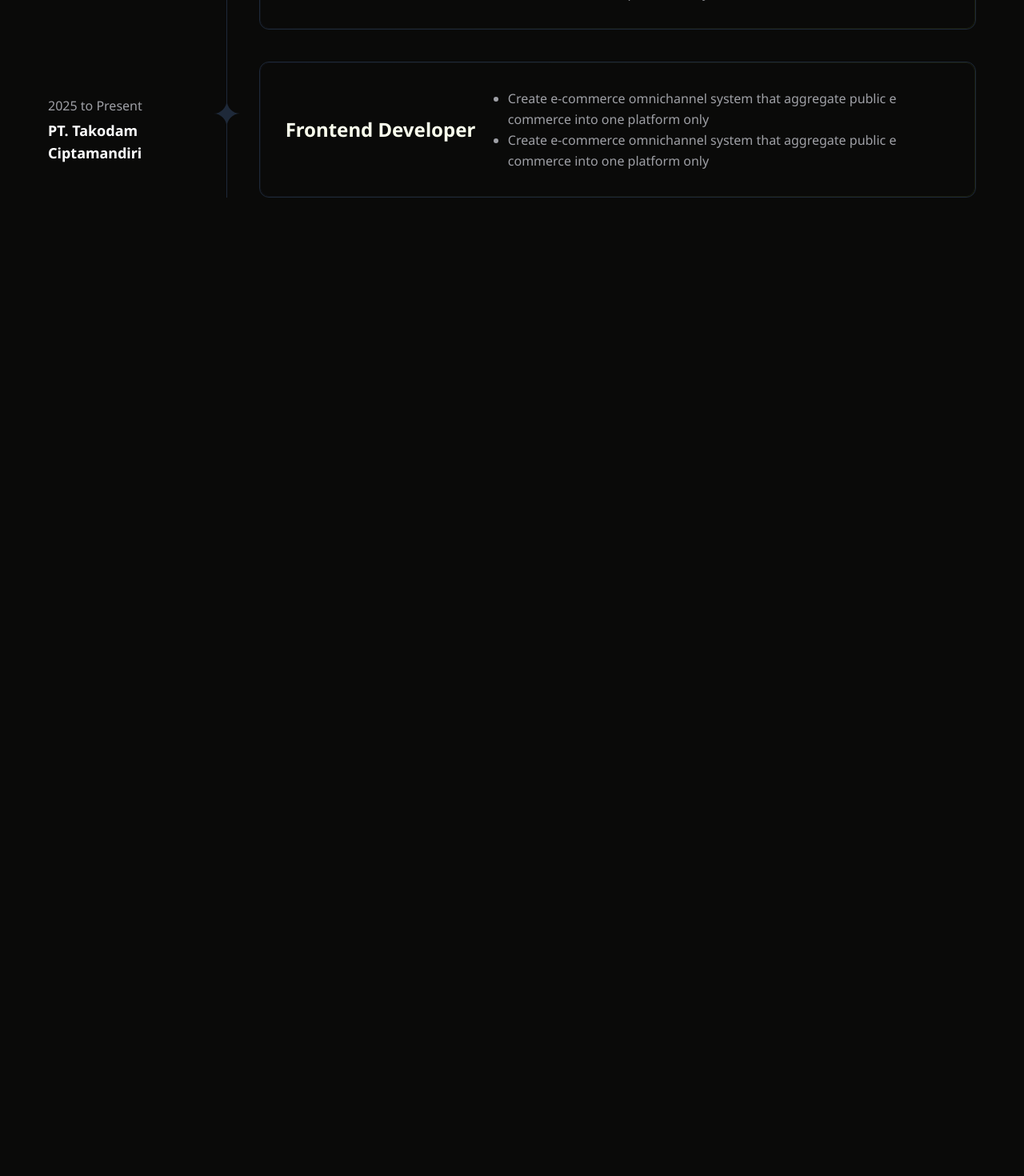
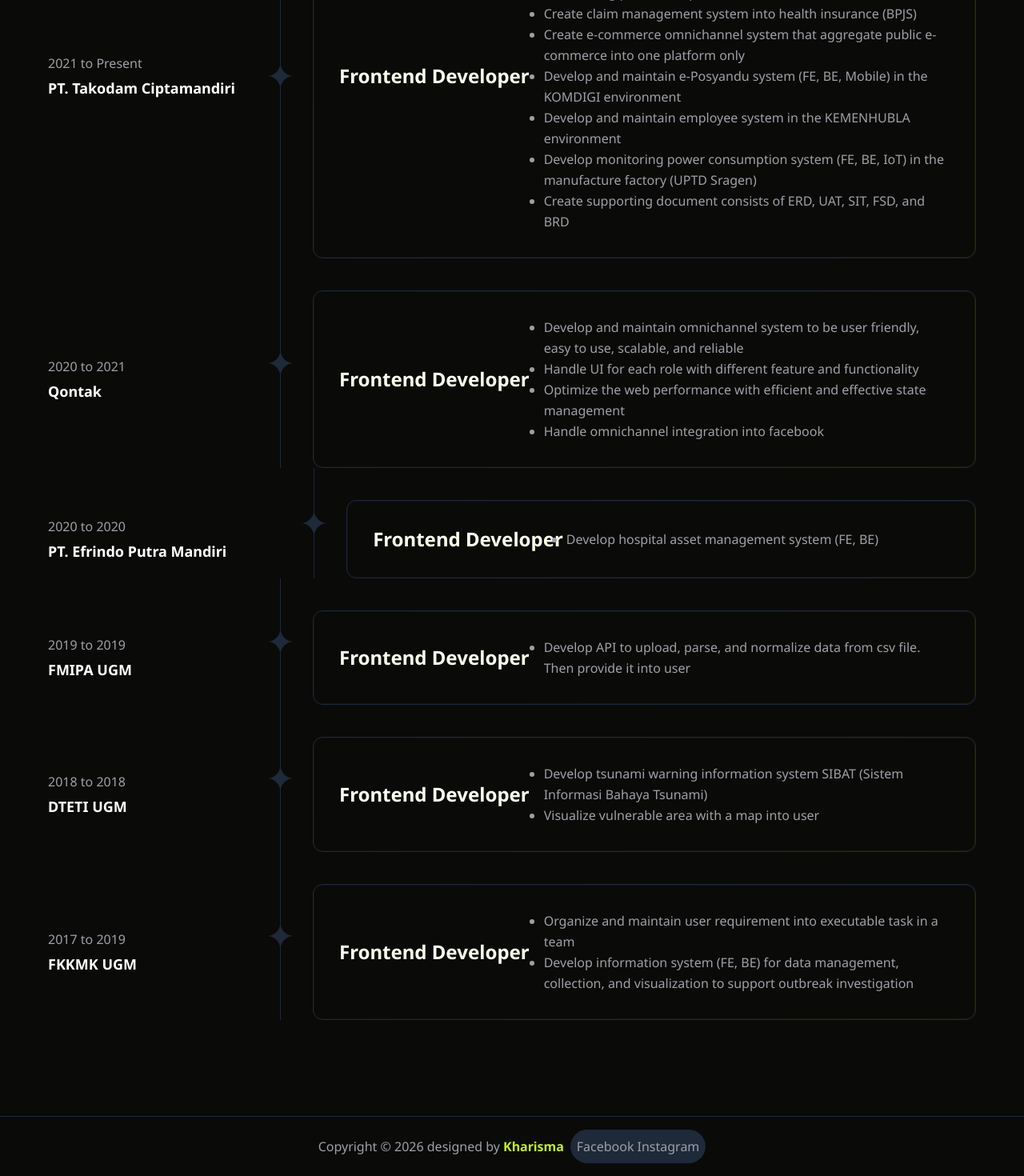
Before and after one commit to kharismaprasetya/cv_profile, a Next.js app: page / in a window 1280 px wide. Shown: the part 1184-2654 px from the top of the page at 80% size. Before the commit the page ends 1551 px from the top, so only its background shows below. Built offline with nearby package versions, Linux system fonts and the light colour scheme.

Commit message:
WIP finished experience, on going footer

```diff
--- a/app/page.tsx
+++ b/app/page.tsx
@@ -1,12 +1,14 @@
 // import Image from "next/image";
+import Experience from "@/components/experience/Experience";
+import Footer from "@/components/footer/Footer";
 import Introduction from "@/components/introduction/Introduction";
-import Experience from "@/components/experience/Experience";
 
 export default function Home() {
   return (
     <div>
       <Introduction />
       <Experience />
+      <Footer />
     </div>
     // <div className="flex min-h-screen items-center justify-center bg-zinc-50 font-sans dark:bg-black">
     //   <main className="flex min-h-screen w-full max-w-3xl flex-col items-center justify-between py-32 px-16 bg-white dark:bg-black sm:items-start">
--- a/components/experience/Experience.tsx
+++ b/components/experience/Experience.tsx
@@ -4,21 +4,63 @@ import AsteriskIcon from "@/components/icon/AsteriskIcon";
 export default function Experience() {
   const experiences = [
     {
-      year: "2025 to Present",
+      year: "2021 to Present",
       company: "PT. Takodam Ciptamandiri",
-      position: "Frontend Developer",
+      position: "Software Engineer",
       details: [
-        "Create e-commerce omnichannel system that aggregate public e commerce into one platform only",
-        "Create e-commerce omnichannel system that aggregate public e commerce into one platform only",
+        "Develop and integrate ERP system using open source application (ERPNext)",
+        "Create ERP system for automotive industry to planning and maintaining production process",
+        "Create claim management system into health insurance (BPJS)",
+        "Create e-commerce omnichannel system that  aggregate public e-commerce into one platform only",
+        "Develop and maintain e-Posyandu system (FE, BE, Mobile) in the KOMDIGI environment",
+        "Develop and maintain employee system in the KEMENHUBLA environment",
+        "Develop monitoring power consumption system (FE, BE, IoT) in the manufacture factory (UPTD Sragen)",
+        "Create supporting document consists of ERD, UAT, SIT, FSD, and BRD"
       ],
     },
     {
-      year: "2025 to Present",
-      company: "PT. Takodam Ciptamandiri",
-      position: "Frontend Developer",
+      year: "2020 to 2021",
+      company: "Qontak",
+      position: "Frontend Engineer",
       details: [
-        "Create e-commerce omnichannel system that aggregate public e commerce into one platform only",
-        "Create e-commerce omnichannel system that aggregate public e commerce into one platform only",
+        "Develop and maintain omnichannel system to be user friendly, easy to use, scalable, and reliable",
+        "Handle UI for each role with different feature and functionality",
+        "Optimize the web performance with efficient and effective state management",
+        "Handle omnichannel integration into facebook"
+      ],
+    },
+    {
+      year: "2020 to 2020",
+      company: "PT. Efrindo Putra Mandiri",
+      position: "Software Engineer",
+      details: [
+        "Develop hospital asset management system (FE, BE)"
+      ],
+    },
+    {
+      year: "2019 to 2019",
+      company: "FMIPA UGM",
+      position: "Backend Engineer",
+      details: [
+        "Develop API to upload, parse, and normalize data from csv file. Then provide it into user"
+      ],
+    },
+    {
+      year: "2018 to 2018",
+      company: "DTETI UGM",
+      position: "Frontend Engineer",
+      details: [
+        "Develop tsunami warning information system SIBAT (Sistem Informasi Bahaya Tsunami)",
+        "Visualize vulnerable area with a map into user"
+      ],
+    },
+    {
+      year: "2017 to 2019",
+      company: "FKKMK UGM",
+      position: "Software Engineer",
+      details: [
+        "Organize and maintain user requirement into executable task in a team",
+        "Develop information system (FE, BE) for data management, collection, and visualization to support outbreak investigation"
       ],
     },
   ];
@@ -55,7 +97,7 @@ export default function Experience() {
         {experiences.map((exp, index) => (
           <div key={index} className={index === 0 ? "mt-10" : ""}>
             <div className="relative flex justify-between items-center">
-              <div className={`timeline w-[290px] ${index > 0 && "pt-10"}`}>
+              <div className={`timeline min-w-[290px] ${index > 0 && "pt-10"}`}>
                 <p>{exp.year}</p>
                 <p className="font-bold text-white text-lg mt-1">
                   {exp.company}
--- /dev/null
+++ b/components/footer/Footer.tsx
@@ -0,0 +1,20 @@
+export default function Footer() {
+  return (
+    <footer className="w-full flex justify-center items-center gap-2 py-4 border-t border-gray-800">
+      <div>
+        <p>
+          Copyright &copy; 2026 designed by{" "}
+          <span className="font-bold text-brand">Kharisma</span>
+        </p>
+      </div>
+      <div className="flex gap-1 p-2 rounded-4xl bg-gray-800">
+        <div>
+          Facebook
+        </div>
+        <div>
+          Instagram
+        </div>
+      </div>
+    </footer>
+  );
+}
```
